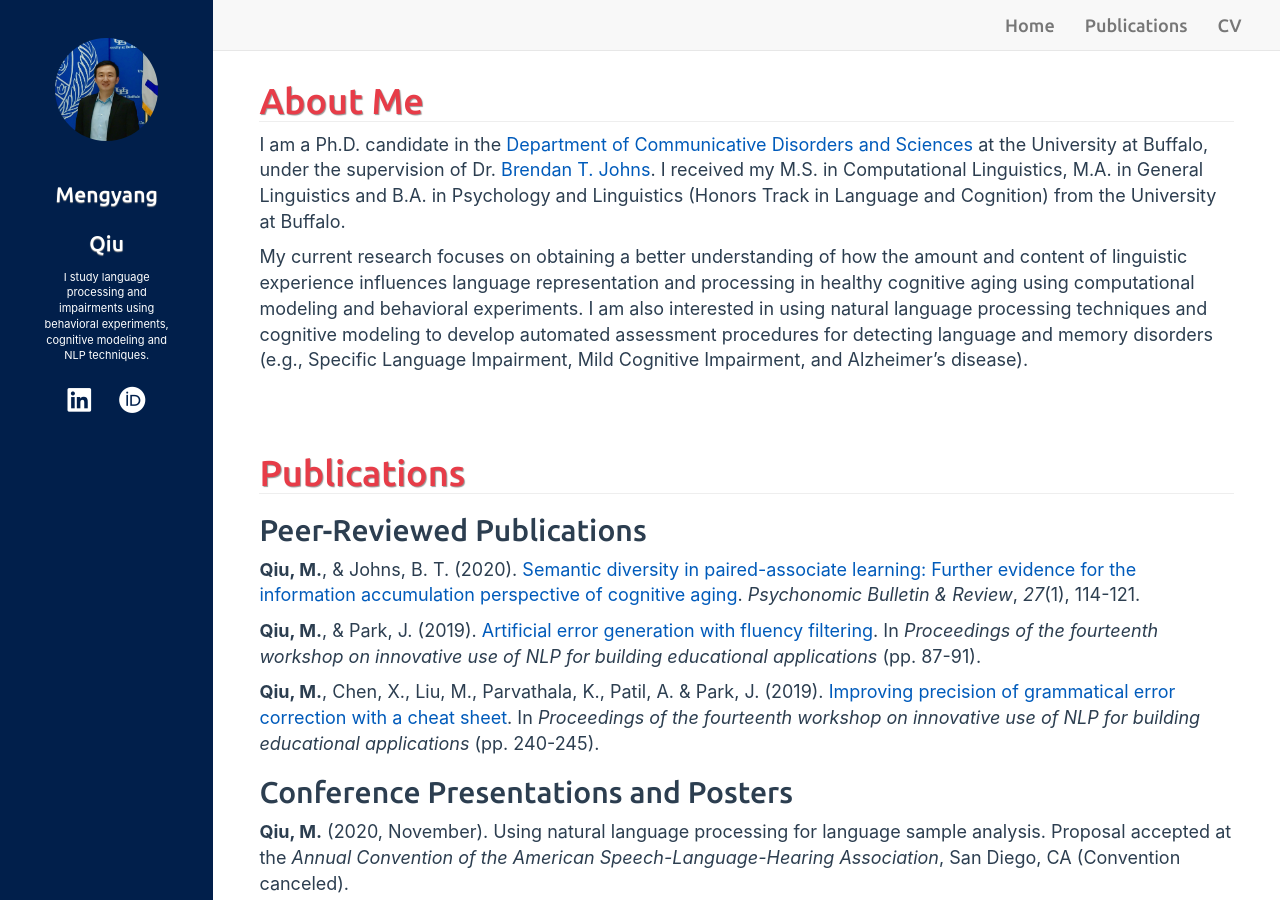
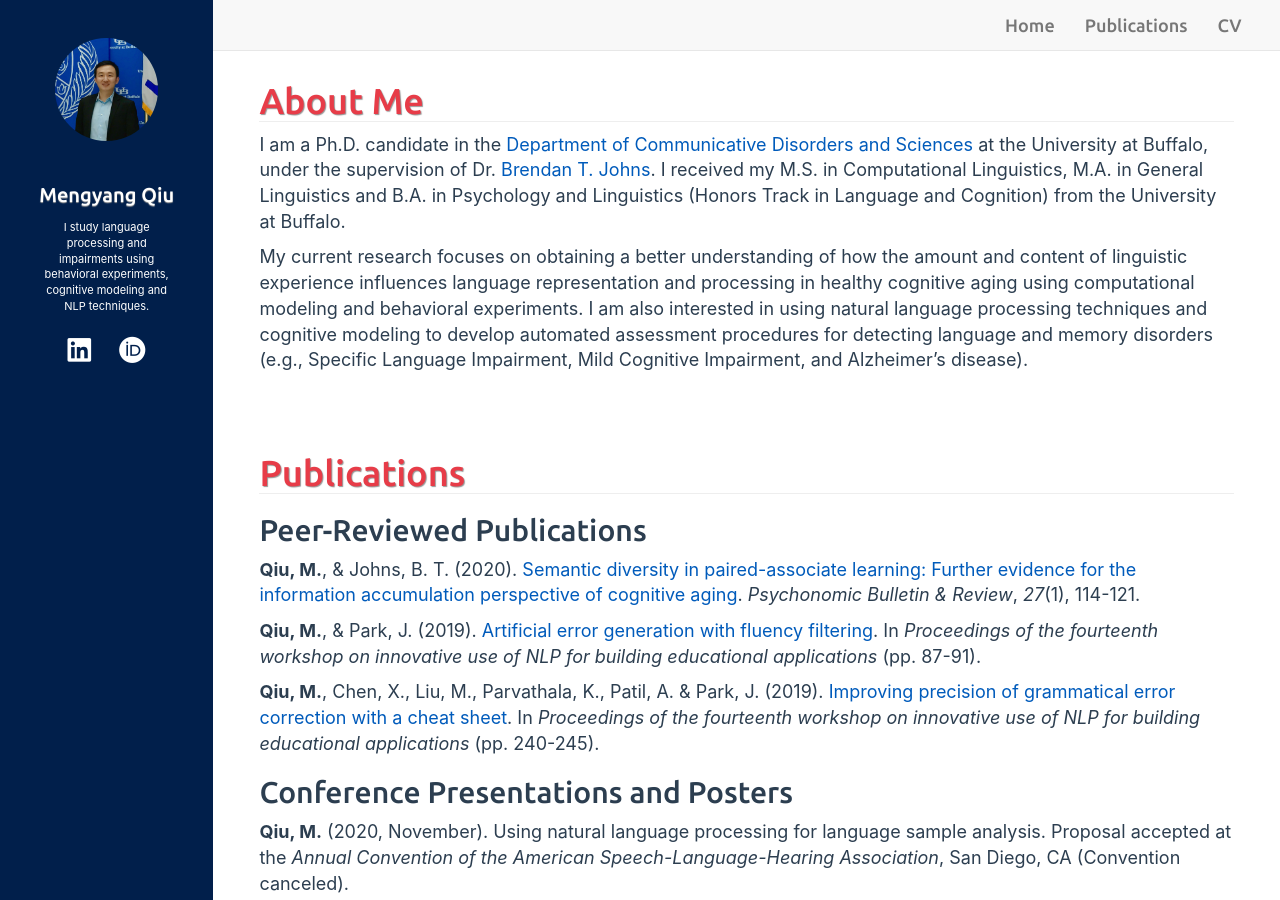
Before and after one commit to mengyangq/mengyangq.github.io, a Jekyll site: the page built from index.html, in a window 1280 px wide and 900 px high. Built offline with Jekyll 4.4.1, drawn with Linux system fonts in a browser that asks for light colours; nearby versions of some CDN libraries; a style sheet for code colours, icons or effects is not loaded.

Commit message:
Sun Oct 11 23:20:35 EDT 2020

```diff
--- a/_includes/sidebar.html
+++ b/_includes/sidebar.html
@@ -13,7 +13,7 @@
 <!-- sidebar.html -->
 <div class="sidebar-header" role="banner">
   <h3 class="title">
-    <a href="{{ site.BASE_PATH }}/" style="font-size: 1.65vw">{{ site.title }}</a>
+    <a href="{{ site.BASE_PATH }}/" style="font-size: 1.57vw">{{ site.title }}</a>
   </h3>
 </div>
 
```
